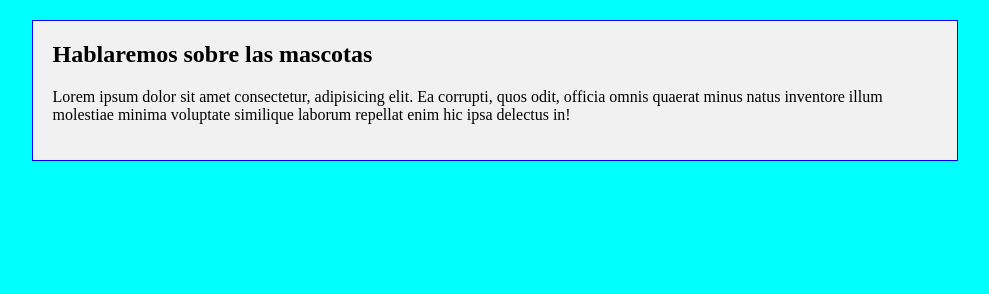
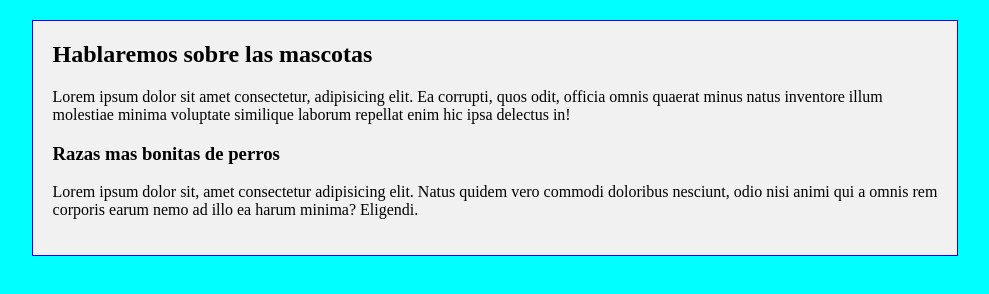
Before and after one commit to AMDEVDESIGN/aprendiendogit, a plain HTML site: page index.html in a window 1280 px wide. Shown: the whole page, without its empty margins (145-1134 px from the left). Drawn offline with Linux system fonts and the light colour scheme.

Commit message:
Agregue seccion de razas

```diff
--- a/index.html
+++ b/index.html
@@ -7,12 +7,16 @@
     <link rel="stylesheet" href="css/style.css">
     <title>Document</title>
 </head>
+
 <body>
     <div class="main">
         <h2>Hablaremos sobre las mascotas</h2>
         <p>Lorem ipsum dolor sit amet consectetur, adipisicing elit. Ea corrupti, quos odit, officia omnis quaerat minus
             natus inventore illum molestiae minima voluptate similique laborum repellat enim hic ipsa delectus in!
         </p>
+        <h3>Razas mas bonitas de perros</h3>
+        <p>Lorem ipsum dolor sit, amet consectetur adipisicing elit. Natus quidem vero commodi doloribus nesciunt, odio
+            nisi animi qui a omnis rem corporis earum nemo ad illo ea harum minima? Eligendi.</p>
     </div>
 </body>
 
```
